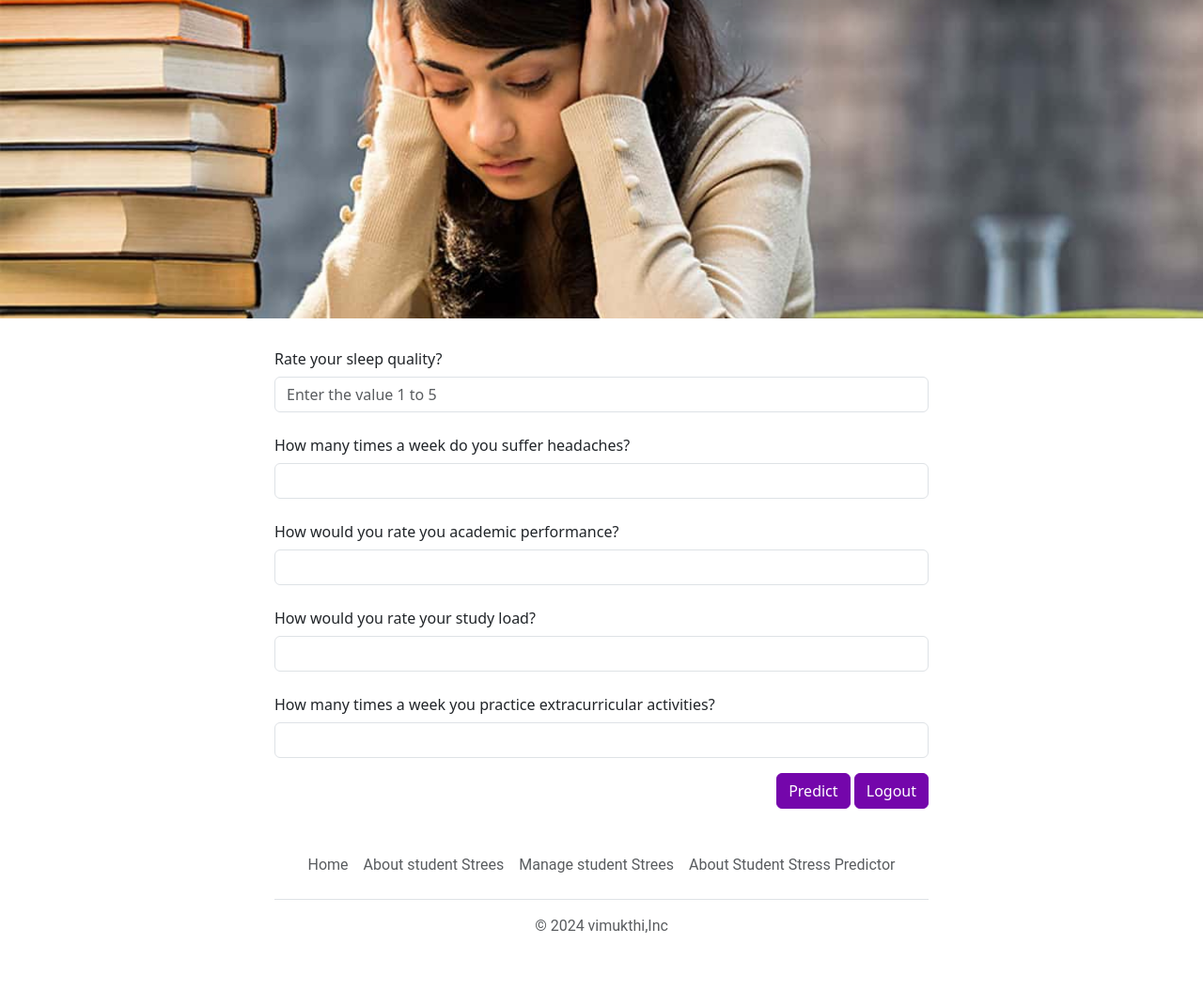
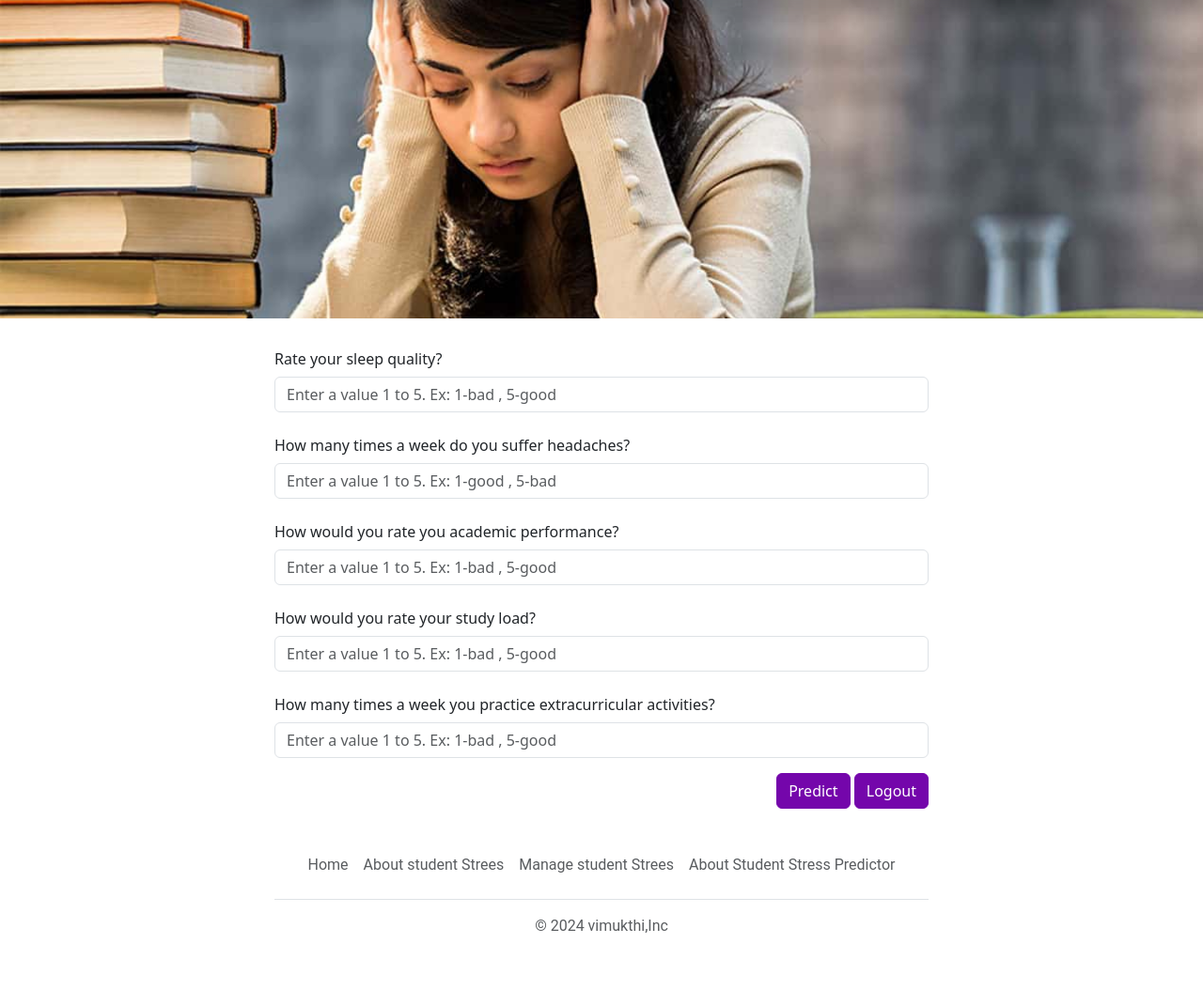
Before and after one commit to VimukthiC/student-stress-predictor, a Flask app: page /dashboard in a window 1280 px wide. Shown: the part 76-1130 px from the top of the page at 94% size. Run offline with Flask 3, Linux system fonts and the light colour scheme; parts of the project's set-up code (start-up, migrations or seed data) failed here and were passed over; some libraries are stand-ins or nearby versions.

Commit message:
Modified

```diff
--- a/templates/dashboard.html
+++ b/templates/dashboard.html
@@ -24,23 +24,23 @@
 
               <div class="mb-3">
                 <label for="sleep_quality" class="col-sm-12 col-form-label">Rate your sleep quality?</label>
-                <input type="text" name="sleep_quality" class="form-control" id="sleep_quality" required placeholder="Enter the value 1 to 5">
+                <input type="text" name="sleep_quality" class="form-control" id="sleep_quality" placeholder="Enter a value 1 to 5. Ex: 1-bad , 5-good" required >
               </div>
               <div class="mb-3">
                 <label for="suffer_headaches" class="col-sm-12 col-form-label">How many times a week do you suffer headaches?</label>
-                <input type="text" name="suffer_headaches" class="form-control" id="suffer_headaches" required>
+                <input type="text" name="suffer_headaches" class="form-control" id="suffer_headaches" placeholder="Enter a value 1 to 5. Ex: 1-good , 5-bad" required>
               </div>
               <div class="mb-3">
                 <label for="academic_performance" class="col-sm-12 col-form-label">How would you rate you academic performance?</label>
-                <input type="text" name="academic_performance" class="form-control" id="academic_performance" required>
+                <input type="text" name="academic_performance" class="form-control" id="academic_performance" placeholder="Enter a value 1 to 5. Ex: 1-bad , 5-good" required>
               </div>
               <div class="mb-3">
                 <label for="study_load" class="col-sm-12 col-form-label">How would you rate your study load?</label>
-                <input type="text" name="study_load" class="form-control" id="study_load" required>
+                <input type="text" name="study_load" class="form-control" id="study_load" placeholder="Enter a value 1 to 5. Ex: 1-bad , 5-good" required>
               </div>
               <div class="mb-3">
                 <label for="extracurricular_activities" class="col-sm-12 col-form-label">How many times a week you practice extracurricular activities?</label>
-                <input type="text" name="extracurricular_activities" class="form-control" id="extracurricular_activities" required>
+                <input type="text" name="extracurricular_activities" class="form-control" id="extracurricular_activities" placeholder="Enter a value 1 to 5. Ex: 1-bad , 5-good" required>
               </div>
 
             <div class="text-end">
```
